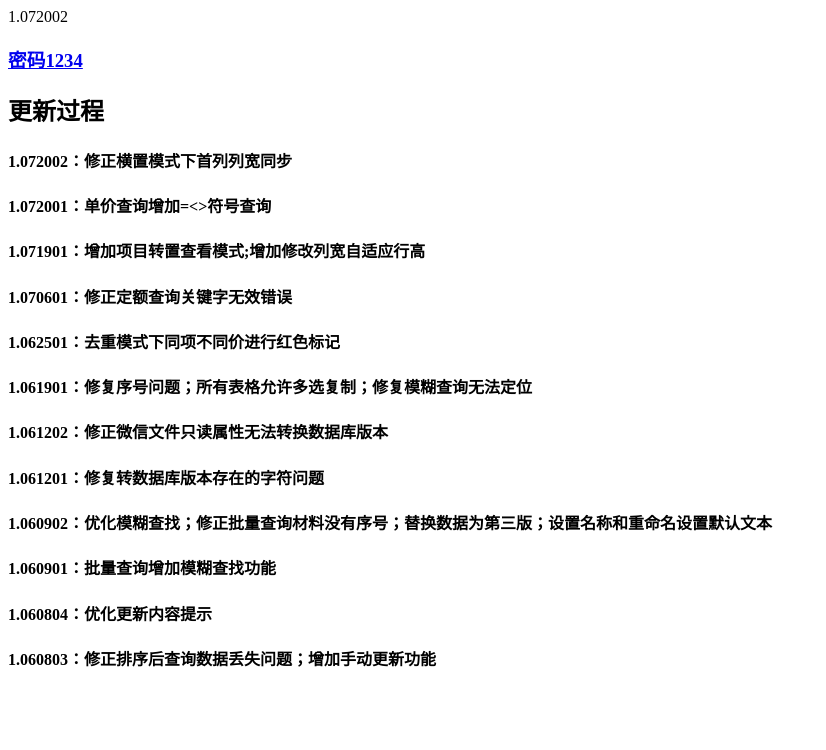
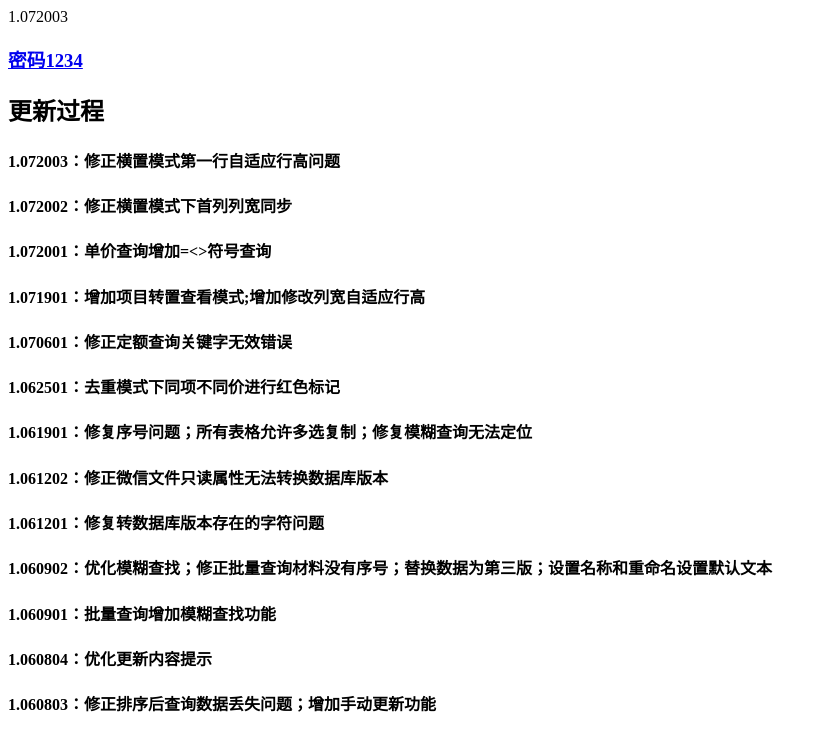
Before and after one commit to missrou/missrou.github.io, a plain HTML site: page index.html in a window 1280 px wide. Shown: the whole page, without its empty margins (0-826 px from the left). Drawn offline with Linux system fonts and the light colour scheme.

Commit message:
Update index.html

```diff
--- a/index.html
+++ b/index.html
@@ -1,10 +1,11 @@
 <html>
   <head>
     <title>HySearch Update</title>
-    <p>1.072002</p>
+    <p>1.072003</p>
     <h3> <a href="https://wwbe.lanzoup.com/b038fwm9a">密码1234</a> </h3>
     <h2>更新过程</h2>
   </head>
+  <h4>1.072003：修正横置模式第一行自适应行高问题</h4>
   <h4>1.072002：修正横置模式下首列列宽同步</h4>
   <h4>1.072001：单价查询增加=<>符号查询</h4>
   <h4>1.071901：增加项目转置查看模式;增加修改列宽自适应行高</h4>
```
